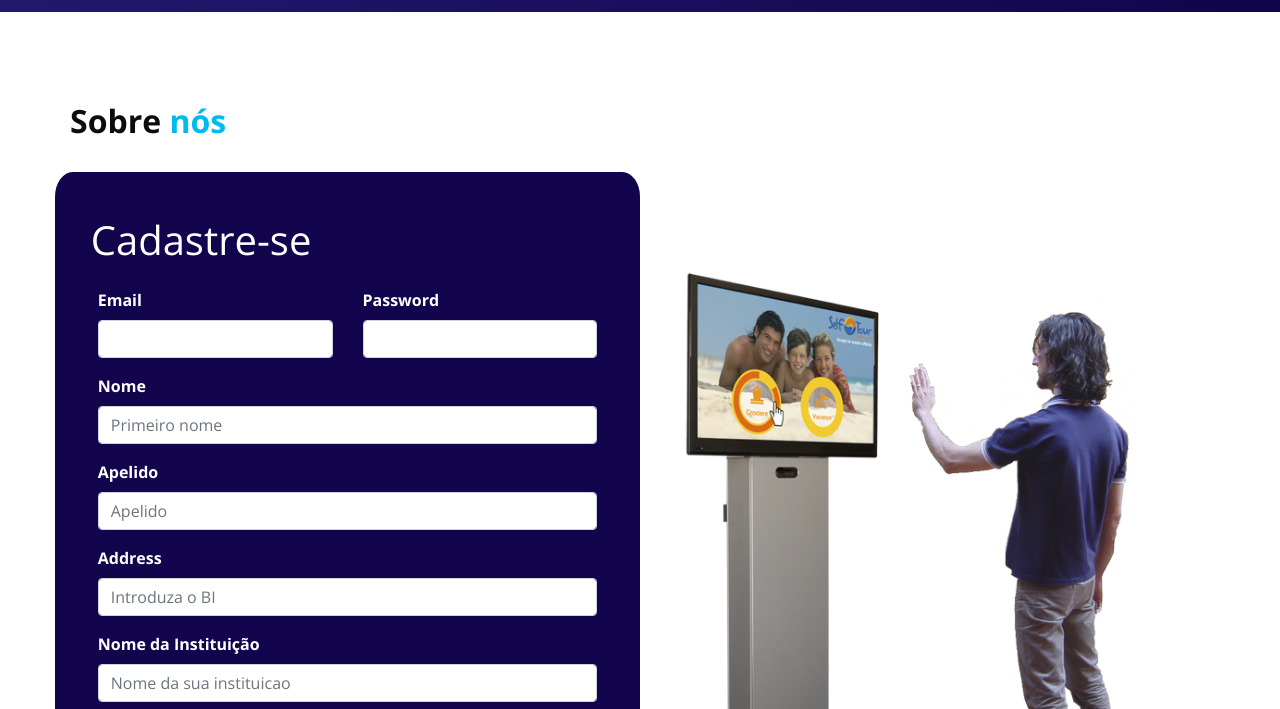
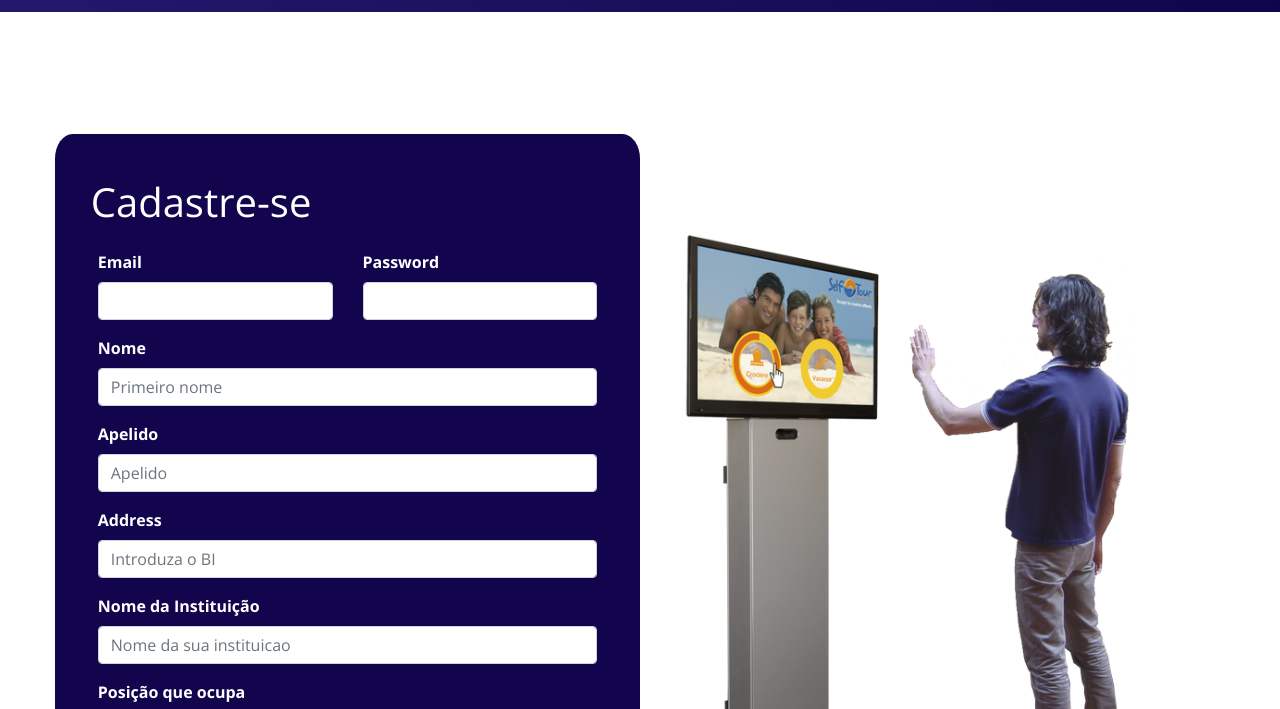
Before and after one commit to JasmimCancale/sitedalimaportfolio, a plain HTML site: page Cadastrar.html in a window 1280 px wide. Shown: the part 76-785 px from the top of the page. Drawn offline with nearby package versions, Linux system fonts and the light colour scheme; some packages are replaced by stand-ins of ours; a script that the page names is missing; files whose address does not match are found by name.

Commit message:
Update Cadastrar.html

```diff
--- a/Cadastrar.html
+++ b/Cadastrar.html
@@ -109,9 +109,7 @@ border-radius: 3%;
 
 
 
-          <h2>
-            Sobre <span>nós</span>
-          </h2>
+
 
         </div> <br><br>
 
```
